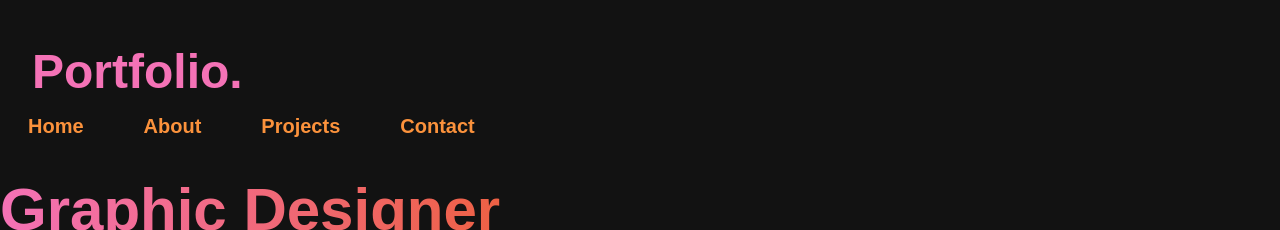
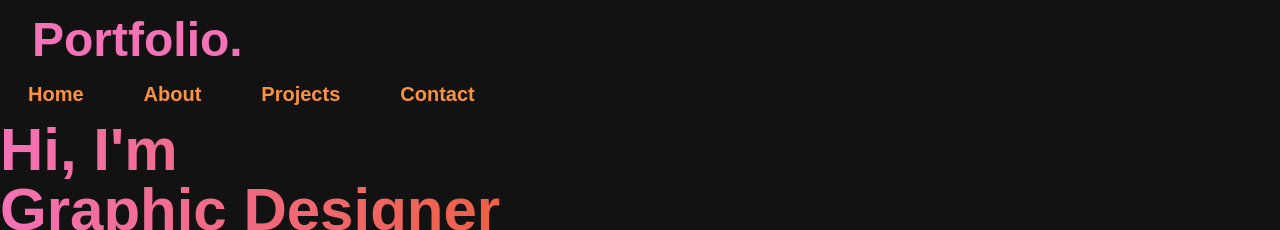
Before and after one commit to munibaweb123/portfolio-nextjs, a Next.js app: page / in a window 1280 px wide. Shown: the top 230 px of the page. Built offline with nearby package versions, Linux system fonts and the light colour scheme.

Commit message:
Navbar.tsx

```diff
--- a/src/app/components/Navbar.tsx
+++ b/src/app/components/Navbar.tsx
@@ -29,7 +29,7 @@ const NavLinks = [
 const Navbar= () => {
     const [navbarOpen, setNavbarOpen]=useState(false);
     return(
-        <nav className="fixed top-0 right-0 left-0 z-10 flex-1 justify-between flex-wrap mx-auto p-8 bg-[#121212] bg-opacity-100 px-4 py-8 pt-10">
+        <nav className="fixed top-0 right-0 left-0 z-10 flex-1 justify-between flex-wrap mx-auto p-8 bg-[#121212] bg-opacity-100 px-4 py-2">
           <div className="container items-center justify-between px-4 py-2 mx-auto">
                 <Link href={"/"} className="text-pink-400 font-bold text-2xl md:text-5xl">Portfolio.</Link></div>
 
```
